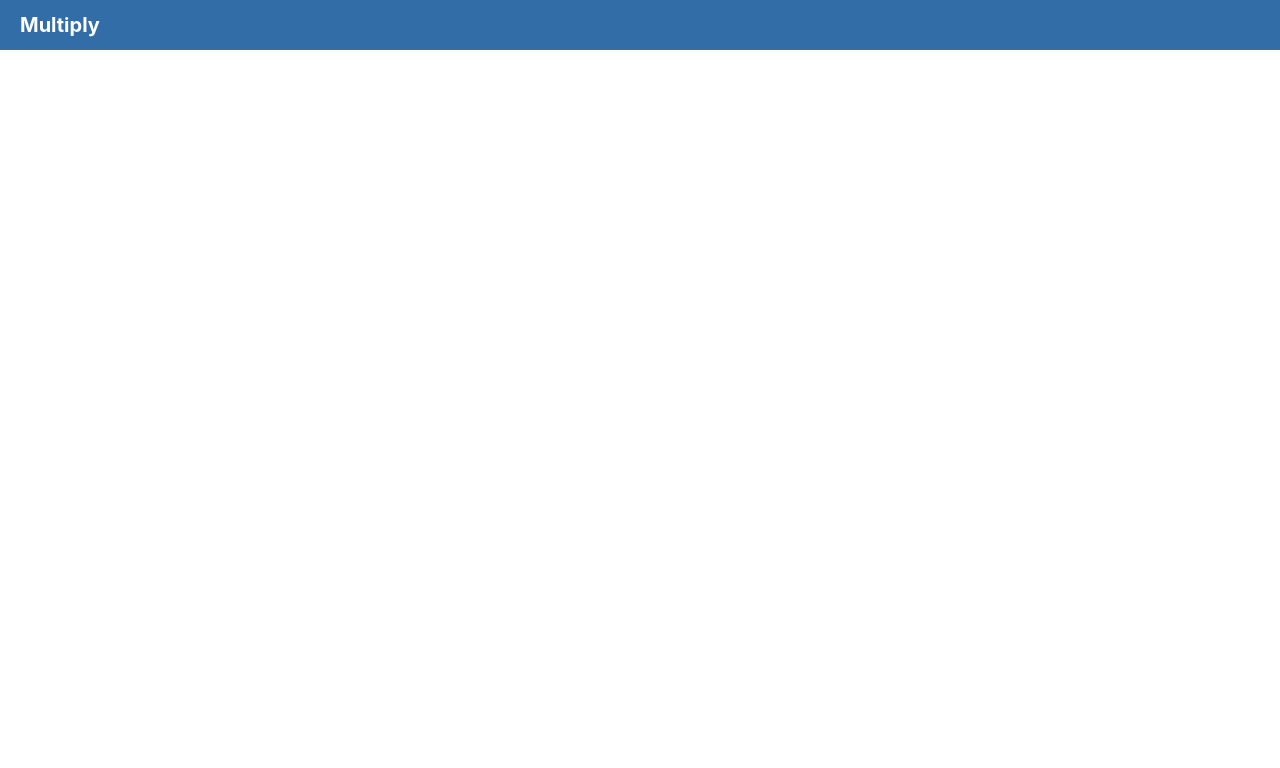
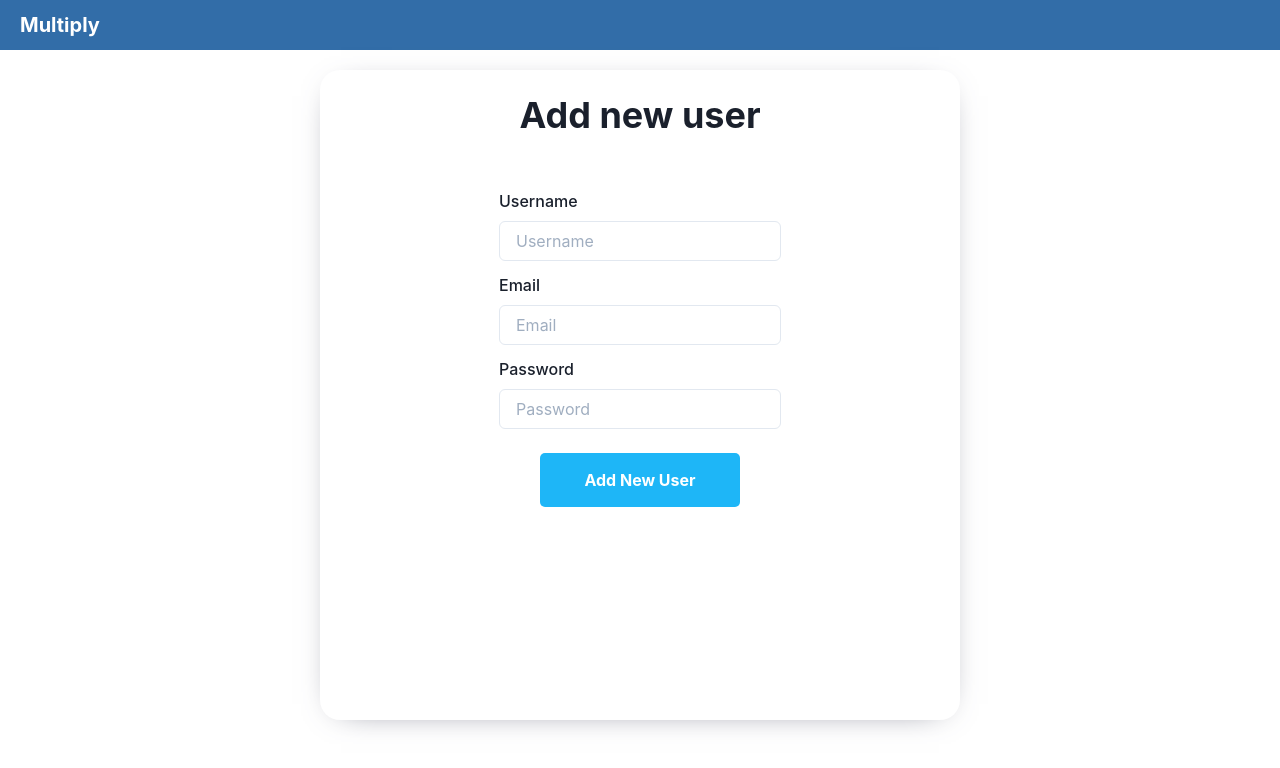
Before and after one commit to IvanKalinic/Multiply, a React (Create React App) app in the folder frontend/: page /addNewUser in a window 1280 px wide. Before the commit this address had no page. Shown: the top 768 px of the page. Built offline with nearby package versions, Linux system fonts and the light colour scheme; no server answers.

Commit message:
Added functionality for adding new users on admin page

```diff
--- a/frontend/src/components/Navbar/index.tsx
+++ b/frontend/src/components/Navbar/index.tsx
@@ -1,5 +1,6 @@
 import styled from "styled-components";
 import { Link } from "react-router-dom";
+import { Flex } from "@chakra-ui/react";
 
 interface Props {
   user: any;
@@ -21,7 +22,7 @@ const Navbar = ({ user, admin }: Props) => {
       "_self"
     );
   };
-
+  console.log(user);
   return (
     <NavbarWrapper>
       <span
@@ -30,12 +31,17 @@ const Navbar = ({ user, admin }: Props) => {
         <Link to="/">Multiply</Link>
       </span>
       {(user || admin) && (
+        <Flex justifyContent="center">
+          <span style={{ fontSize: "20px", marginRight: "20px" }}>
+            {user?.data.username || admin?.data.username}
+          </span>
           <span
             style={{ fontSize: "20px", marginRight: "20px", cursor: "pointer" }}
             onClick={logout}
           >
             Logout
           </span>
+        </Flex>
       )}
     </NavbarWrapper>
   );
--- a/frontend/src/consts/index.ts
+++ b/frontend/src/consts/index.ts
@@ -3,3 +3,29 @@ export const requiredFields = [
   { placeholder: "Email", id: "email" },
   { placeholder: "Password", id: "password" },
 ];
+
+export const newUserField = [
+  { placeholder: "Username", id: "username" },
+  { placeholder: "Email", id: "email" },
+  { placeholder: "Password", id: "password" },
+  // { placeholder: "Class", id: "class" },
+];
+
+export const listOfClasses = [
+  { id: 1, name: "1A" },
+  { id: 2, name: "1B" },
+  { id: 3, name: "1C" },
+  { id: 4, name: "1D" },
+  { id: 5, name: "2A" },
+  { id: 6, name: "2B" },
+  { id: 7, name: "2C" },
+  { id: 8, name: "2D" },
+  { id: 9, name: "3A" },
+  { id: 10, name: "3B" },
+  { id: 11, name: "3C" },
+  { id: 12, name: "3D" },
+  { id: 13, name: "4A" },
+  { id: 14, name: "4B" },
+  { id: 15, name: "4C" },
+  { id: 16, name: "4D" },
+];
--- /dev/null
+++ b/frontend/src/modules/AddNewUser/index.tsx
@@ -0,0 +1,74 @@
+import React from "react";
+import { LoginWrapper, SubmitButton } from "../LoginAdmin/styles";
+import { Heading, Flex, Box } from "@chakra-ui/react";
+import { newUserField } from "../../consts";
+import { useNavigate } from "react-router-dom";
+import { useForm } from "react-hook-form";
+import { zodResolver } from "@hookform/resolvers/zod";
+import { TextInput } from "../../components/customcomponents/TextInput";
+import { defaultUserValues } from "./interface";
+import { adminLoginSchema } from "../../schemas/adminLoginSchema";
+import { AdminLoginForm } from "../../types";
+import axios from "axios";
+
+const AddNewUser = () => {
+  const baseUrl = process.env.REACT_APP_SERVER_BASE_URL;
+  const navigate = useNavigate();
+
+  const {
+    register,
+    handleSubmit,
+    reset,
+    formState: { errors },
+  } = useForm({
+    resolver: zodResolver(adminLoginSchema),
+    defaultValues: defaultUserValues,
+  });
+
+  const handleRegisterUser = async (userForm: AdminLoginForm) => {
+    console.log(userForm);
+    try {
+      await axios.post(`${baseUrl}/auth/registerUser`, {
+        username: userForm.username,
+        email: userForm.email,
+        password: userForm.password,
+      });
+      navigate("/adminApp");
+    } catch (err) {
+      console.log(err);
+    }
+  };
+  return (
+    <Flex flexDirection="column" justifyContent="center" alignItems="center">
+      <LoginWrapper style={{ width: "50%", flexDirection: "column" }}>
+        <Heading mt="6">Add new user</Heading>
+        <form
+          className="login-inputs"
+          style={{ marginTop: "40px", flex: 1 }}
+          onSubmit={handleSubmit(handleRegisterUser)}
+        >
+          <Flex flexDirection="column" alignItems="center">
+            <Box ml="2" mr="2" mb="6">
+              {newUserField.map(({ placeholder, id }) => (
+                <TextInput
+                  title={placeholder}
+                  registerName={id}
+                  type={id}
+                  placeholder={placeholder}
+                  id={id}
+                  register={register}
+                  errors={errors}
+                />
+              ))}
+            </Box>
+            <SubmitButton login type="submit">
+              Add New User
+            </SubmitButton>
+          </Flex>
+        </form>
+      </LoginWrapper>
+    </Flex>
+  );
+};
+
+export default AddNewUser;
--- /dev/null
+++ b/frontend/src/modules/AddNewUser/interface.ts
@@ -0,0 +1,5 @@
+export const defaultUserValues = {
+  username: "",
+  email: "",
+  password: "",
+};
--- a/frontend/src/modules/AdminAppPage/index.tsx
+++ b/frontend/src/modules/AdminAppPage/index.tsx
@@ -1,7 +1,15 @@
 import React from "react";
+import { Link } from "react-router-dom";
+import { Box, Button } from "@chakra-ui/react";
 
 const AdminAppPage = () => {
-  return <div></div>;
+  return (
+    <Box>
+      <Button mt="2" w={200}>
+        <Link to="/addNewUser">Add New User</Link>
+      </Button>
+    </Box>
+  );
 };
 
 export default AdminAppPage;
--- a/frontend/src/modules/index.ts
+++ b/frontend/src/modules/index.ts
@@ -3,5 +3,13 @@ import LoginAdmin from "./LoginAdmin";
 import LoginUser from "./LoginUser";
 import AdminAppPage from "./AdminAppPage";
 import UserAppPage from "./UserAppPage";
+import AddNewUser from "./AddNewUser";
 
-export { HomePage, LoginAdmin, LoginUser, AdminAppPage, UserAppPage };
+export {
+  HomePage,
+  LoginAdmin,
+  LoginUser,
+  AdminAppPage,
+  UserAppPage,
+  AddNewUser,
+};
--- a/frontend/src/routes/index.tsx
+++ b/frontend/src/routes/index.tsx
@@ -11,6 +11,7 @@ import {
   HomePage,
   AdminAppPage,
   UserAppPage,
+  AddNewUser,
 } from "../modules";
 import { useUser } from "../context/UserContext";
 import { useAdmin } from "../context/AdminContext";
@@ -27,6 +28,7 @@ const AppRoutes = () => {
           <Route path="/" element={<HomePage />} />
           <Route path="/adminApp" element={<AdminAppPage />} />
           <Route path="/userApp" element={<UserAppPage />} />
+          <Route path="/addNewUser" element={<AddNewUser />} />
           <Route
             path="/loginUser"
             element={user ? <Navigate to="/userApp" /> : <LoginUser />}
```
Also changed, not shown: 2 other files (tests, documents, lock files or other folders). Lines whose indentation alone changed are shown as unchanged.
